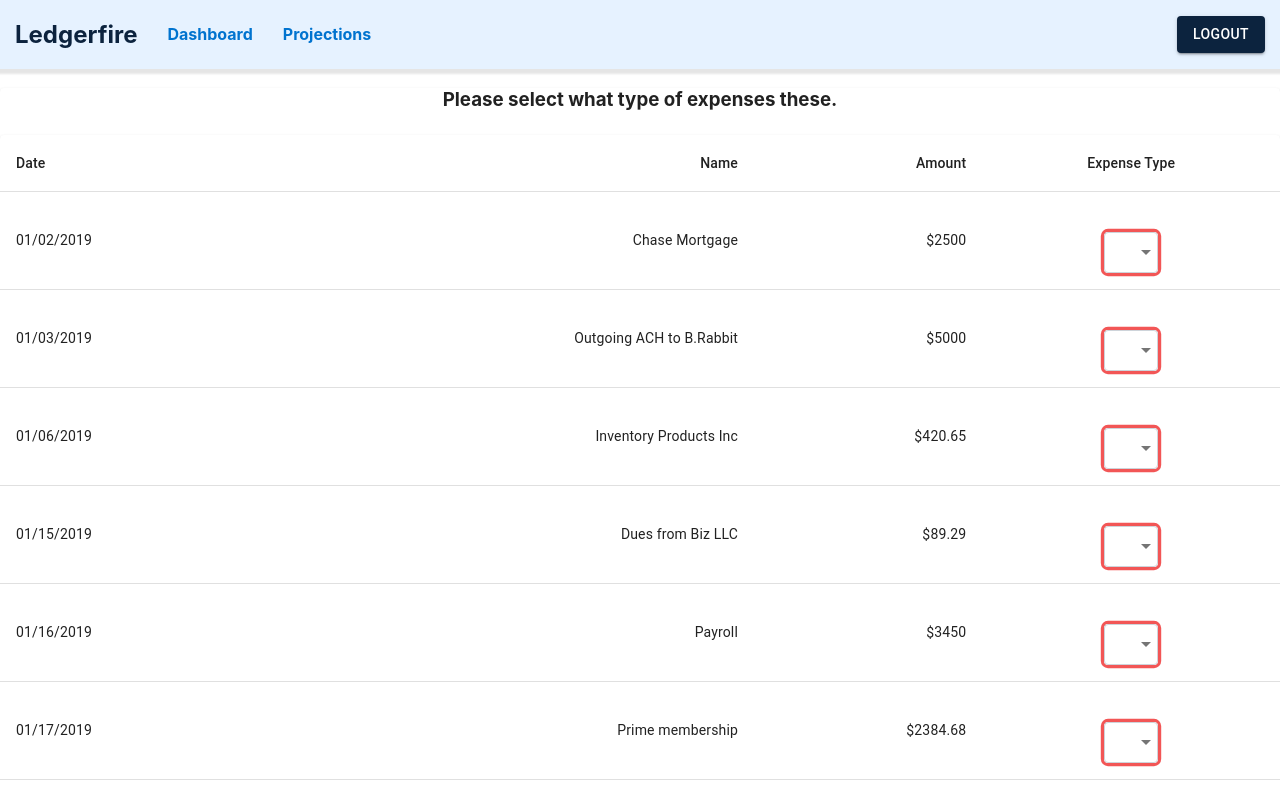
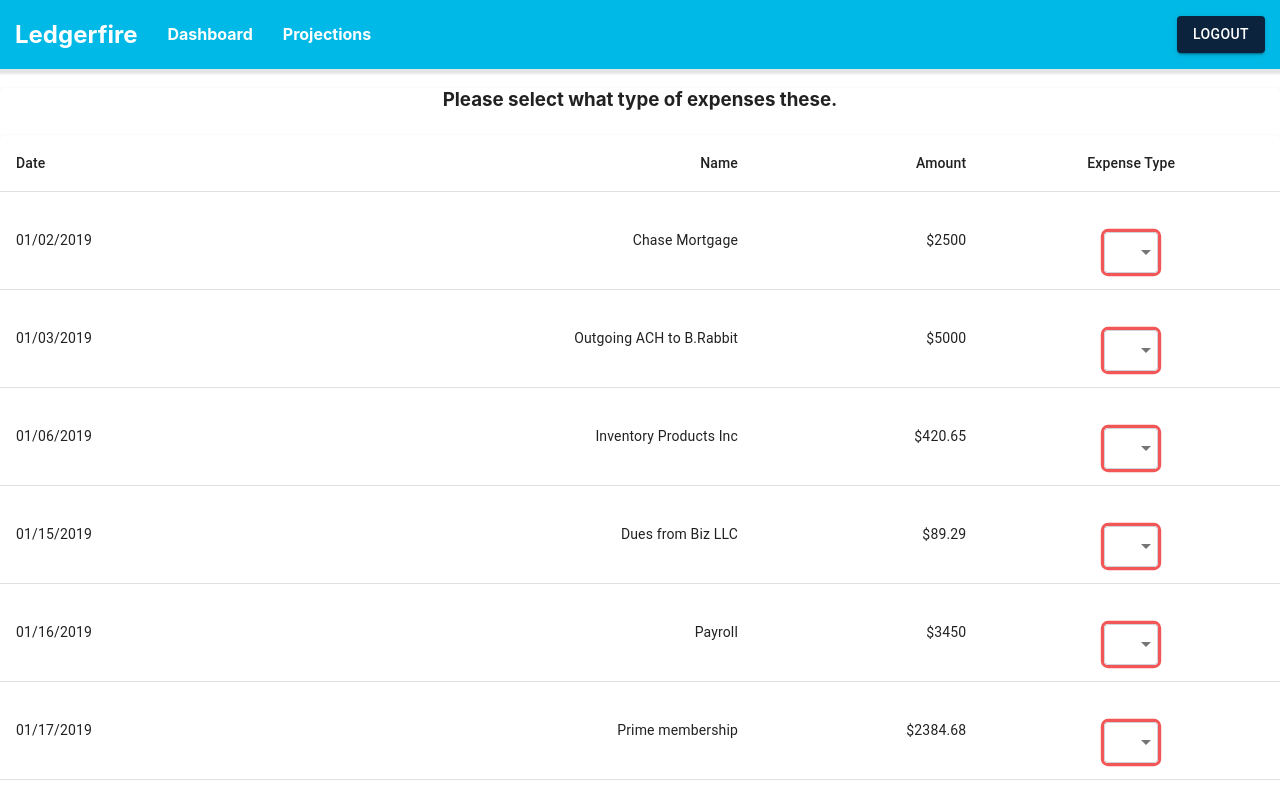
Before and after one commit to diaz4674/LedgerFire, a React (Create React App) app: page / in a window 1280 px wide. Shown: the top 800 px of the page. Built offline with nearby package versions, Linux system fonts and the light colour scheme.

Commit message:
style updates

```diff
--- a/src/components/Navbar.js
+++ b/src/components/Navbar.js
@@ -7,7 +7,7 @@ import { connect } from "react-redux";
 const useStyles = makeStyles(theme => ({
   nav: {
     padding: "0 15px",
-    backgroundColor: "#E6F2FF",
+    backgroundColor: "#00b9e6",
     boxShadow: " 0px 3px 2px 2px rgba(0,0,0,.1)",
     display: "flex",
     justifyContent: "space-between",
@@ -36,12 +36,12 @@ const useStyles = makeStyles(theme => ({
     color: "white",
     transition: ".5s ease",
     "&:hover": {
-      backgroundColor: "#0073cf",
+      backgroundColor: "#5b5f66",
       color: "white"
     }
   },
   title: {
-    color: "#0c233e",
+    color: "white",
     cursor: "pointer"
   },
   leftNav: {
@@ -62,7 +62,7 @@ const useStyles = makeStyles(theme => ({
     display: "flex",
     alignItems: "center",
     margin: "o auto",
-    color: "#0073cf",
+    color: "white",
     fontSize: "1rem",
     "&:hover": {
       cursor: "pointer"
@@ -97,7 +97,7 @@ const useStyles = makeStyles(theme => ({
     fontSize: ".75rem",
     "&:hover": {
       backgroundColor: "#E9E9E9",
-      color: "#0c233e"
+      color: "#0073cf"
     }
     // margin: "12px 16px"
   }
```
Also changed, not shown: src/components/common/Loading.js (added).
